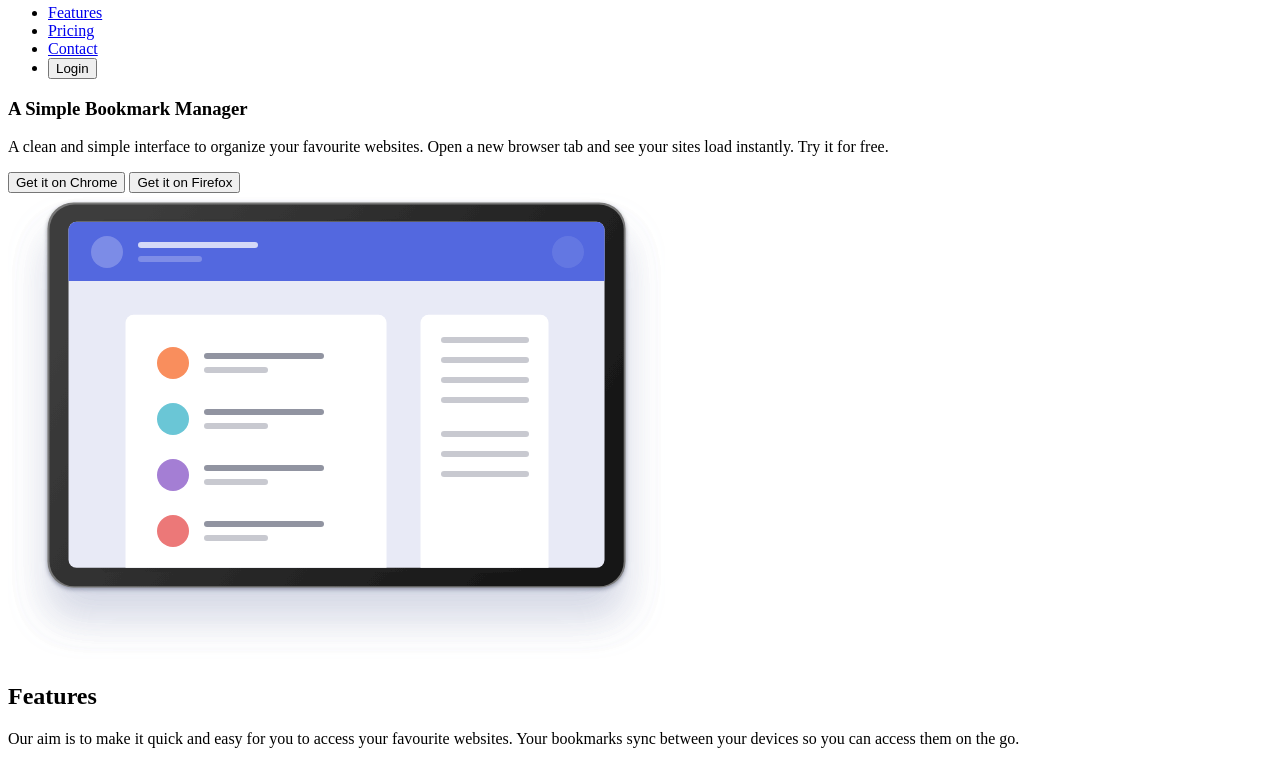
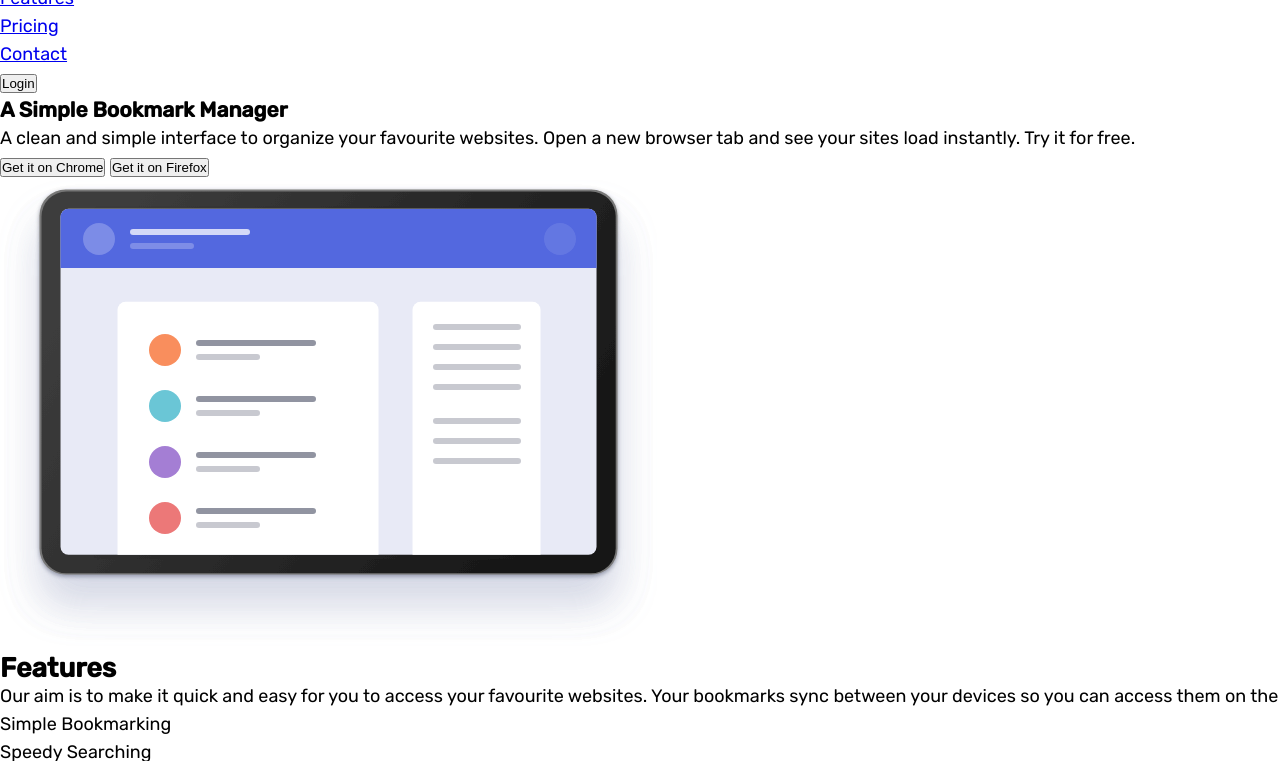
Before and after one commit to tatjama/bonus-zadatak4-bookmark-manager, a plain HTML site: page index.html in a window 1280 px wide. Shown: the part 49-810 px from the top of the page. Drawn offline with Linux system fonts and the light colour scheme.

Commit message:
CSS Utility Style

```diff
--- a/index.html
+++ b/index.html
@@ -5,6 +5,10 @@
   <meta name="viewport" content="width=device-width, initial-scale=1.0">
   <link rel="icon" type="image/png" sizes="32x32" href="./images/favicon-32x32.png">
   <title>The Simple Bookmark Manager</title>
+  <link rel="stylesheet" type="text/css" href="./styles/style.css"></link>
+  <link rel="preconnect" href="https://fonts.googleapis.com">
+  <link rel="preconnect" href="https://fonts.gstatic.com" crossorigin>
+  <link href="https://fonts.googleapis.com/css2?family=Rubik:wght@400;500&display=swap" rel="stylesheet">
 </head>
 <body>
   <div class="container">
--- /dev/null
+++ b/styles/style.css
@@ -0,0 +1,22 @@
+:root{
+    --soft-red: #fa5757;
+    --soft-blue: #5368df;
+    --grayish-blue: #9194a1;
+    --dark-blue: #252b46;
+}
+*{
+    margin: 0;
+    padding: 0;
+    box-sizing: border-box;
+}
+body, html{
+    font-family: 'Rubik', sans-serif;
+    font-size: 18px;
+    line-height: 28px;
+    overflow-x: hidden;
+    scroll-behavior: smooth;
+}
+.container{
+    width: 1440px;
+    margin: 0 auto;
+}
```
Also changed, not shown: pages/contact.html (deleted, +0 -12 lines).
